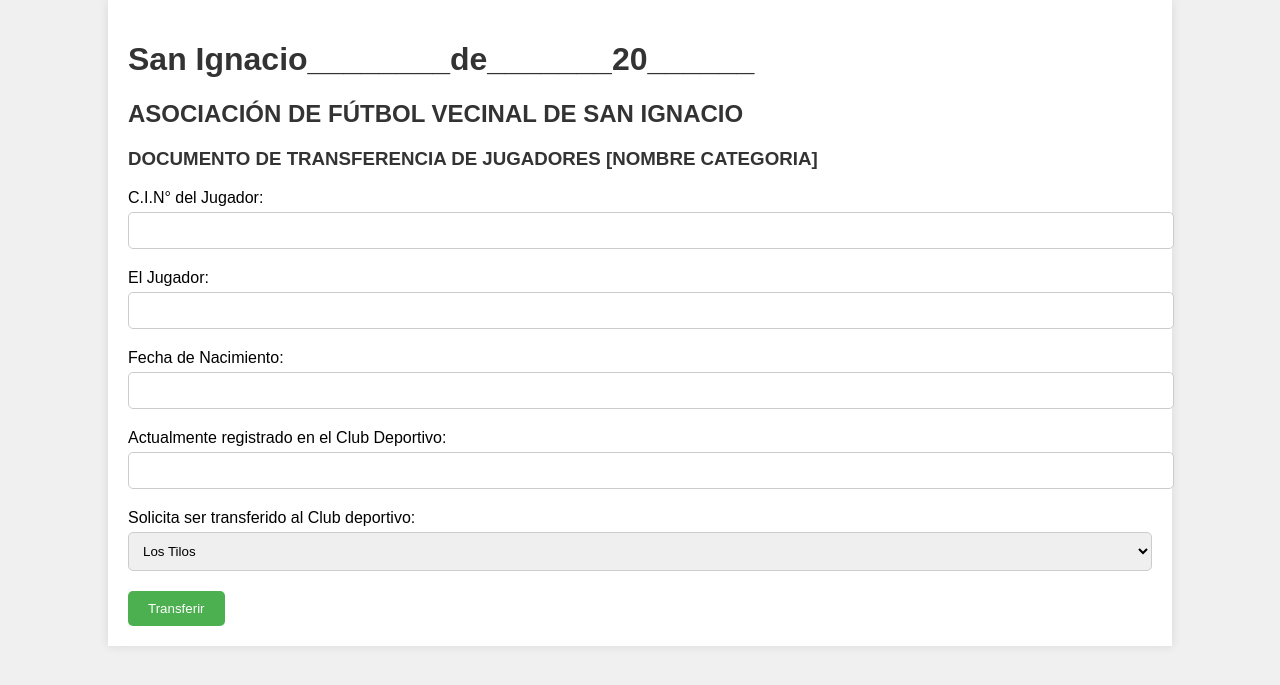
After one commit to ericklagosj/Proyecto-final-futbol, a Flask app: page /transferir-jugador in a window 1280 px wide. The commit adds this page. Shown: the top 685 px of the page. Run offline with Flask 3, Linux system fonts and the light colour scheme; data comes from the database, SQL or seed files in the repository; some libraries are stand-ins or nearby versions.

Commit message:
agregue tranferencia

```diff
--- a/src/app.py
+++ b/src/app.py
@@ -1,4 +1,4 @@
-from flask import Flask, render_template, request, redirect, url_for, session, jsonify, render_template_string, send_from_directory
+from flask import Flask, flash, render_template, request, redirect, url_for, session, jsonify, render_template_string, send_from_directory
 from flask_mysqldb import MySQL
 import sqlite3
 import os
@@ -343,46 +343,85 @@ def administrar_enfrentamientos():
 
 
 ##############################################################################################################
-#traspaso de jugadores
-@app.route('/traspaso-jugador', methods=['GET', 'POST'])
-def traspaso_jugador():
-    if request.method == 'POST':
-        # Obtener los datos del formulario
-        jugador_nombre = request.form.get('jugador_nombre')
-        jugador_ci = request.form.get('jugador_ci')
-        fecha_nacimiento = request.form.get('fecha_nacimiento')
-        domicilio = request.form.get('domicilio')
-        club_actual = request.form.get('club_actual')
-        club_destino = request.form.get('club_destino')
-        duracion_contrato = request.form.get('duracion_contrato')
-        pase_pagado_por_club = request.form.get('pase_pagado_por_club')
-        pase_pagado_por_jugador = request.form.get('pase_pagado_por_jugador')
+@app.route('/realizar-traspaso', methods=["POST"])
+def realizar_traspaso():
+    jugador_id = request.form['jugador_id']
+    equipo_destino_id = request.form['equipo_destino_id']
 
-        # Aquí podrías almacenar estos datos en tu base de datos si es necesario
+    # Obtener los datos del jugador
+    cur = mysql.connection.cursor()
+    cur.execute("SELECT Nombre, Apellido_Paterno, Apellido_Materno, Equipo_ID FROM jugador WHERE ID = %s", (jugador_id,))
+    jugador = cur.fetchone()
 
-        # Renderizar una plantilla de confirmación
-        return render_template('traspaso_confirmacion.html', jugador_nombre=jugador_nombre, club_actual=club_actual, club_destino=club_destino)
-    else:
-        # Renderizar el formulario de traspaso
-        return render_template('traspaso_jugador.html')
+    if not jugador:
+        return "Jugador no encontrado"
+
+    # Actualizar el equipo del jugador en la base de datos
+    cur.execute("UPDATE jugador SET Equipo_ID = %s WHERE ID = %s", (equipo_destino_id, jugador_id))
+    mysql.connection.commit()
+
+    # Obtener el nombre del equipo destino
+    cur.execute("SELECT Nombre FROM equipo WHERE ID = %s", (equipo_destino_id,))
+    equipo_destino = cur.fetchone()
+
+    # Renderizar la plantilla de confirmación de traspaso
+    return render_template('traspaso_confirmacion.html', jugador=jugador, equipo_destino=equipo_destino)
 
 
-@app.route('/buscar-jugador', methods=['POST'])
-def buscar_jugador():
-    busqueda = request.form.get('busqueda')
 
-    # Realizar la consulta a la base de datos MySQL para obtener los jugadores que coincidan con la búsqueda
-    cur = mysql.connection.cursor()
 
-    # Modificamos la consulta SQL para buscar en los campos Nombre, Apellido_Paterno y Apellido_Materno
-    cur.execute("SELECT Nombre, Apellido_Paterno, Apellido_Materno FROM jugador WHERE Nombre LIKE %s OR Apellido_Paterno LIKE %s OR Apellido_Materno LIKE %s", ('%' + busqueda + '%', '%' + busqueda + '%', '%' + busqueda + '%'))
-    jugadores = cur.fetchall()
 
-    # Formatear los resultados como una lista de diccionarios
-    resultados = [{'nombre': jugador[0], 'apellido_paterno': jugador[1], 'apellido_materno': jugador[2]} for jugador in jugadores]
+@app.route('/transferir-jugador', methods=["GET", "POST"])
+def transferir_jugador():
+    if request.method == "POST":
+        rut_jugador = request.form['rut_jugador']
+        nuevo_equipo_id = request.form['nuevo_equipo_id']
 
-    # Devolver los resultados en formato JSON
-    return jsonify(resultados)
+        try:
+            cur = mysql.connection.cursor()
+            cur.execute("UPDATE jugador SET Equipo_ID = %s WHERE Rut = %s", (nuevo_equipo_id, rut_jugador))
+            mysql.connection.commit()
+        except mysql.connection.IntegrityError as e:
+            # Manejar el error de integridad (por ejemplo, equipo_id no existe)
+            return render_template('transferir.html', mensaje="Error: El RUT del jugador no existe o el ID del equipo no existe")
+
+        return redirect(url_for('listar_jugadores'))
+    else:
+        cur = mysql.connection.cursor()
+        cur.execute("SELECT * FROM equipo")
+        equipos = cur.fetchall()
+        return render_template('transferir.html', equipos=equipos)
+
+
+from flask import jsonify
+
+@app.route('/obtener-jugador-por-rut', methods=["GET"])
+def obtener_jugador_por_rut():
+    rut_jugador = request.args.get('rut_jugador')
+
+    try:
+        cur = mysql.connection.cursor()
+        cur.execute("SELECT * FROM jugador WHERE Rut = %s", (rut_jugador,))
+        jugador = cur.fetchone()
+        if jugador is not None:
+            # Formatear la fecha de nacimiento
+            jugador['Fecha_Nacimiento'] = jugador['Fecha_Nacimiento'].strftime('%Y-%m-%d')
+            cur.execute("SELECT Nombre FROM equipo WHERE ID = %s", (jugador['Equipo_ID'],))
+            equipo = cur.fetchone()
+            if equipo is not None:
+                jugador['Equipo_ID'] = equipo['Nombre']
+    except mysql.connection.IntegrityError as e:
+        return jsonify(error=str(e)), 400
+
+    if jugador is None:
+        return jsonify(error="No se encontró un jugador con ese RUT"), 404
+
+    return jsonify(jugador)
+
+
+
+
+
 
 
 
@@ -414,7 +453,7 @@ def descargar_archivo(nombre_archivo):
 @app.route('/listar-jugadores')
 def listar_jugadores():
     cur = mysql.connection.cursor()
-    cur.execute("SELECT * FROM jugador")
+    cur.execute("SELECT jugador.*, equipo.Nombre AS Equipo_ID FROM jugador INNER JOIN equipo ON jugador.Equipo_ID = equipo.ID")
     jugadores = cur.fetchall()
 
     # Obtener el parámetro de consulta 'categoria'
--- a/src/templates/admin.html
+++ b/src/templates/admin.html
@@ -21,11 +21,12 @@
             <h2>Menú</h2>
             <ul>
                 <li><a href="#">Inicio</a></li>
-                <li><a href="{{ url_for('registro') }}">Registro de jugadores</a></li> <!-- Modificación aquí -->
+                <li><a href="{{ url_for('registro') }}">Registro de jugadores</a></li>
                 <li><a href="{{ url_for('listar_jugadores') }}">Jugadores registrados</a></li>
                 <li><a href="{{ url_for('listar_equipos') }}">Equipos</a></li>
                 <li><a href="{{ url_for('obtener_estadisticas_jugadores') }}">Registrar goles</a></li>
                 <li><a href="{{ url_for('administrar_enfrentamientos') }}">Administrar enfrentamientos</a></li>
+                <li><a href="{{ url_for('transferir_jugador') }}">Transferencia de jugadores</a></li>
             </ul>
         </aside>
 
--- a/src/templates/listar_jugadores.html
+++ b/src/templates/listar_jugadores.html
@@ -43,13 +43,11 @@
             <table>
                 <thead>
                     <tr>
-                        <th>ID</th>
                         <th>Nombre</th>
                         <th>Apellido Paterno</th>
                         <th>Apellido Materno</th>
                         <th>Rut</th>
                         <th>Fecha de Nacimiento</th>
-                        <th>Posición</th>
                         <th>Equipo</th>
                         <th>Categoría</th>
                     </tr>
@@ -57,13 +55,11 @@
                 <tbody>
                     {% for jugador in jugadores %}
                     <tr>
-                        <td>{{ jugador['ID'] }}</td>
                         <td><a href="{{ url_for('obtener_jugador', id=jugador['ID']) }}">{{ jugador['Nombre'] }}</a></td>
                         <td>{{ jugador['Apellido_Paterno'] }}</td>
                         <td>{{ jugador['Apellido_Materno'] }}</td>
                         <td>{{ jugador['rut'] }}</td>
                         <td>{{ jugador['Fecha_Nacimiento'] }}</td>
-                        <td>{{ jugador['Posicion_ID'] }}</td>
                         <td>{{ jugador['Equipo_ID'] }}</td>
                         <td>{{ jugador['Categoria_ID'] }}</td>
                     </tr>
--- /dev/null
+++ b/src/templates/transferir.html
@@ -0,0 +1,86 @@
+<!DOCTYPE html>
+<html>
+<head>
+    <title>Transferir Jugador</title>
+    <style>
+        body {
+            font-family: Arial, sans-serif;
+            margin: 0;
+            padding: 0;
+            background-color: #f0f0f0;
+        }
+        .container {
+            width: 80%;
+            margin: 0 auto;
+            background-color: #fff;
+            padding: 20px;
+            box-shadow: 0px 0px 10px 0px rgba(0,0,0,0.1);
+        }
+        h1, h2, h3 {
+            color: #333;
+        }
+        label {
+            display: block;
+            margin-bottom: 5px;
+        }
+        input[type="text"], select {
+            width: 100%;
+            padding: 10px;
+            margin-bottom: 20px;
+            border-radius: 5px;
+            border: 1px solid #ccc;
+        }
+        input[type="submit"] {
+            background-color: #4CAF50;
+            color: white;
+            padding: 10px 20px;
+            border: none;
+            border-radius: 5px;
+            cursor: pointer;
+        }
+        input[type="submit"]:hover {
+            background-color: #45a049;
+        }
+    </style>
+    <script src="https://ajax.googleapis.com/ajax/libs/jquery/3.5.1/jquery.min.js"></script>
+    <script>
+    $(document).ready(function(){
+        $('#rut_jugador').change(function(){
+            $.get('/obtener-jugador-por-rut', {rut_jugador: $('#rut_jugador').val()}, function(data){
+                if (data.error) {
+                    alert(data.error);
+                } else {
+                    $('#nombre_jugador').val(data.Nombre + ' ' + data.Apellido_Paterno + ' ' + data.Apellido_Materno);
+                    $('#fecha_nacimiento').val(data.Fecha_Nacimiento);
+                    $('#equipo_actual').val(data.Equipo_ID);
+                }
+            });
+        });
+    });
+    </script>
+</head>
+<body>
+    <div class="container">
+        <h1>San Ignacio________de_______20______</h1>
+        <h2>ASOCIACIÓN DE FÚTBOL VECINAL DE SAN IGNACIO</h2>
+        <h3>DOCUMENTO DE TRANSFERENCIA DE JUGADORES [NOMBRE CATEGORIA]</h3>
+        <form action="/transferir-jugador" method="post">
+            <label for="rut_jugador">C.I.N° del Jugador:</label>
+            <input type="text" id="rut_jugador" name="rut_jugador">
+            <label for="nombre_jugador">El Jugador:</label>
+            <input type="text" id="nombre_jugador" name="nombre_jugador" readonly>
+            <label for="fecha_nacimiento">Fecha de Nacimiento:</label>
+            <input type="text" id="fecha_nacimiento" name="fecha_nacimiento" readonly>
+            <label for="equipo_actual">Actualmente registrado en el Club Deportivo:</label>
+            <input type="text" id="equipo_actual" name="equipo_actual" readonly>
+            <label for="nuevo_equipo_id">Solicita ser transferido al Club deportivo:</label>
+            <select id="nuevo_equipo_id" name="nuevo_equipo_id">
+                {% for equipo in equipos %}
+                    <option value="{{equipo.ID}}">{{equipo.Nombre}}</option>
+                {% endfor %}
+            </select>
+            <input type="submit" value="Transferir">
+        </form>
+    </div>
+</body>
+</html>
```
Also changed, not shown: src/templates/traspaso_confirmacion.html (deleted, +0 -13 lines), src/templates/traspaso_jugador.html (+19 -58 lines).
